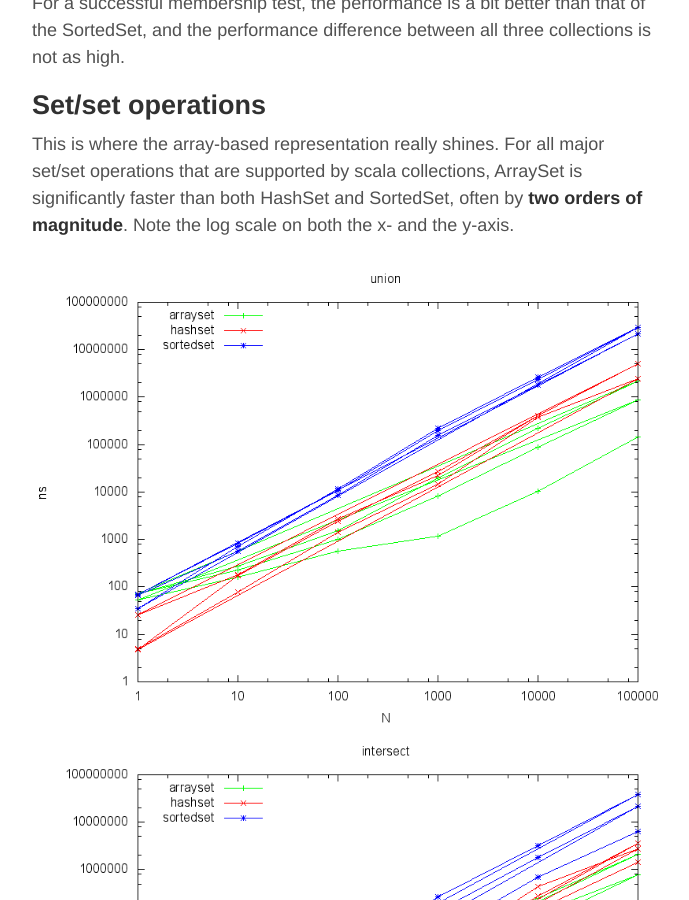
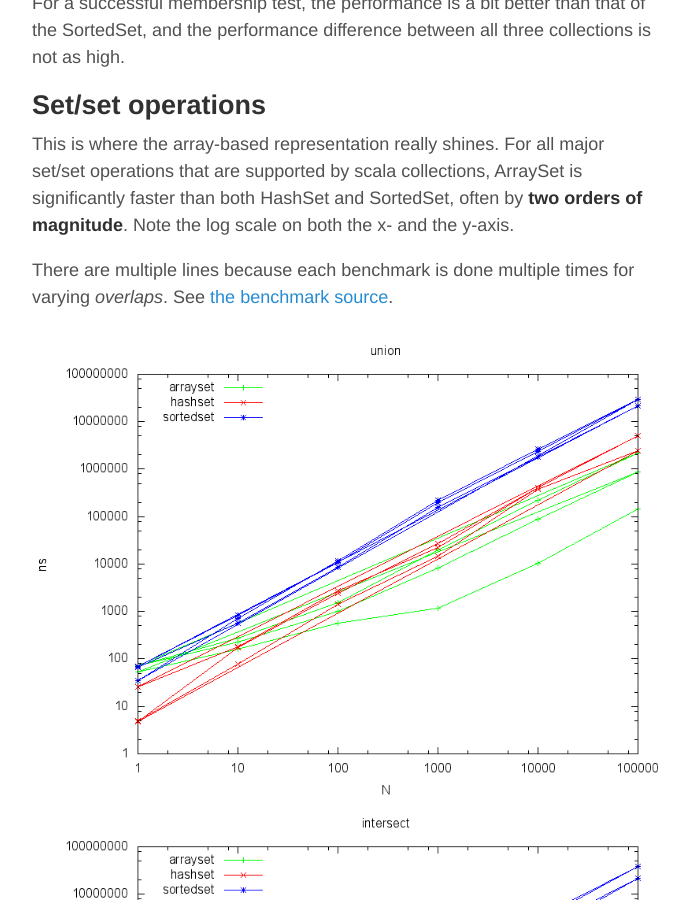
Before and after one commit to rklaehn/rklaehn.github.io, a Jekyll site: the page built from _posts/2015-12-18-array-based-immutable-collections.md, in a window 1280 px wide and 900 px high, scrolled down 2589 px. Shown: the whole window, without its empty margins (293-982 px from the left). Built offline with Jekyll 4.4.1, drawn with Linux system fonts in a browser that asks for light colours.

Commit message:
Update 2015-12-18-array-based-immutable-collections.md

```diff
--- a/_posts/2015-12-18-array-based-immutable-collections.md
+++ b/_posts/2015-12-18-array-based-immutable-collections.md
@@ -39,4 +39,6 @@ For a successful membership test, the performance is a bit better than that of t
 
 This is where the array-based representation really shines. For all major set/set operations that are supported by scala collections, ArraySet is significantly faster than both HashSet and SortedSet, often by **two orders of magnitude**. Note the log scale on both the x- and the y-axis.
 
+There are multiple lines because each benchmark is done multiple times for varying *overlaps*. See [the benchmark source](https://github.com/rklaehn/abc/blob/4eef7940c80da84b4c212b1e1dc2aff624c34930/jmhBenchmarks/src/main/scala/com/rklaehn/abc/SetSetBench.scala).
+
 ![Set/Set operations]({{ site.url }}/assets/setset.png)
```
